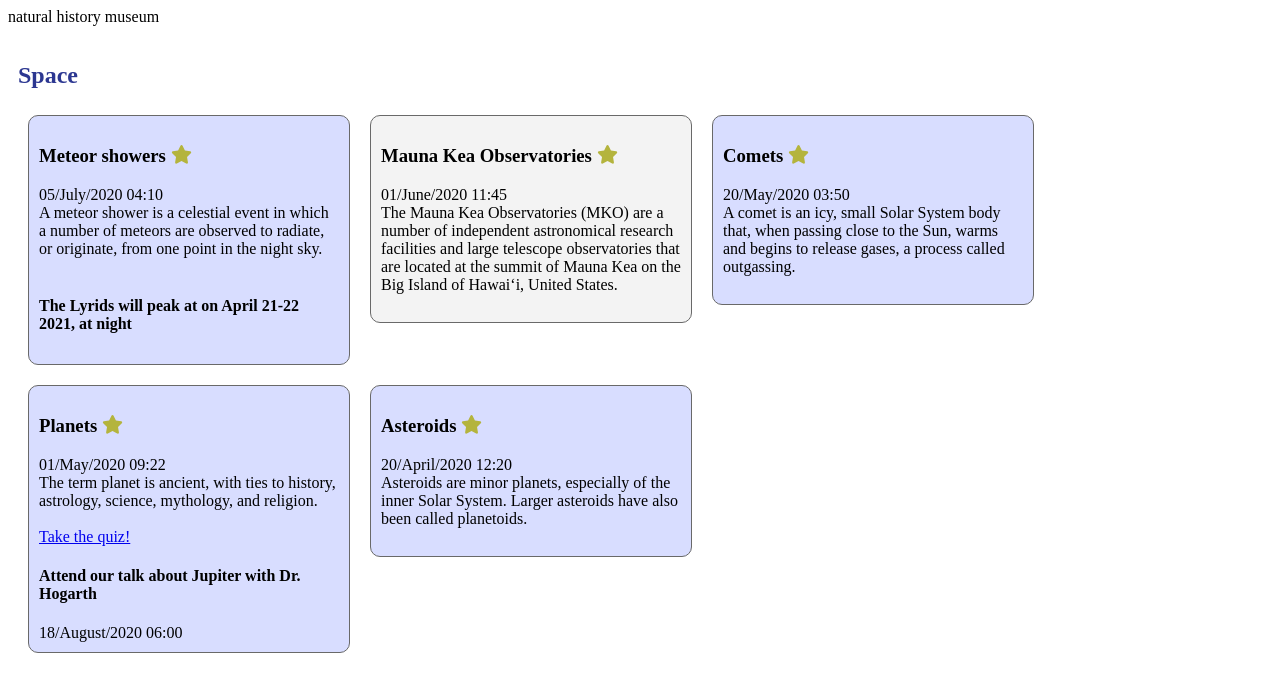
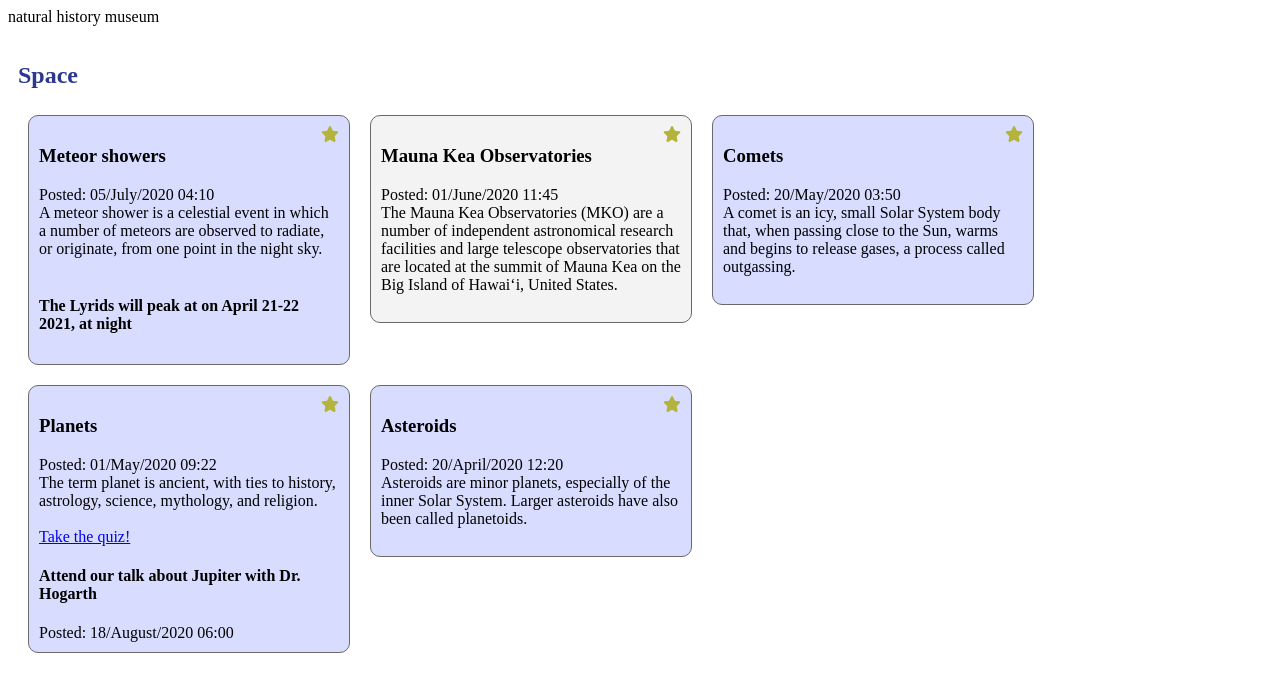
Before and after one commit to ELusted/EzekiaTest, a Vue app in the folder EzekiaTest/: page / in a window 1280 px wide. Shown: the top 692 px of the page. Built offline with nearby package versions, Linux system fonts and the light colour scheme.

Commit message:
Adding more lables

```diff
--- a/EzekiaTest/src/components/MuseumHighlight.vue
+++ b/EzekiaTest/src/components/MuseumHighlight.vue
@@ -6,12 +6,12 @@
 
 
       <div class="museum-highlight__header">
-        <h3>{{data.name}}
-          <span class="museum-highlight__header-space-icon">
+        <span class="museum-highlight__header-space-icon">
             <font-awesome-icon icon="fa-solid fa-star" />
           </span>
-        </h3>
-        <div v-if="data.date">{{getHumanDate(data.date)}}</div>
+        <h3>{{data.name}}</h3>
+
+        <div v-if="data.date">Posted: {{getHumanDate(data.date)}}</div>
       </div>
 
       <div>
@@ -22,7 +22,7 @@
 
         <div class="museum-highlight__body-news" v-if="data.news">
           <h4>{{data.news.title}}</h4>
-          <div v-if="data.news.date">{{getHumanDate(data.news.date)}}</div>
+          <div v-if="data.news.date">Posted: {{getHumanDate(data.news.date)}}</div>
         </div>
 
       </div>
@@ -89,8 +89,12 @@ export default {
   }
 
   &__header {
+    position: relative;
+
     &-space-icon {
       color: #b4b43d;
+      position: absolute;
+      right: 0px;
     }
   }
 
```
